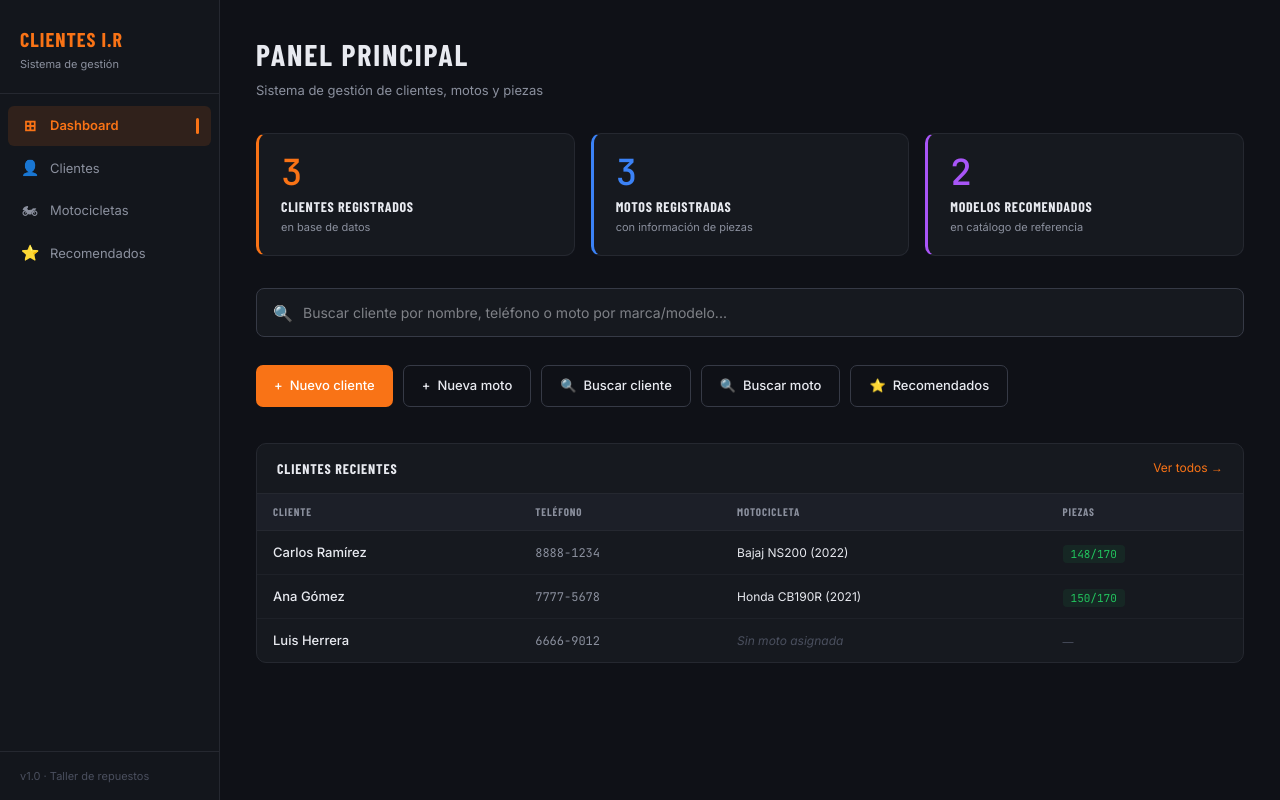
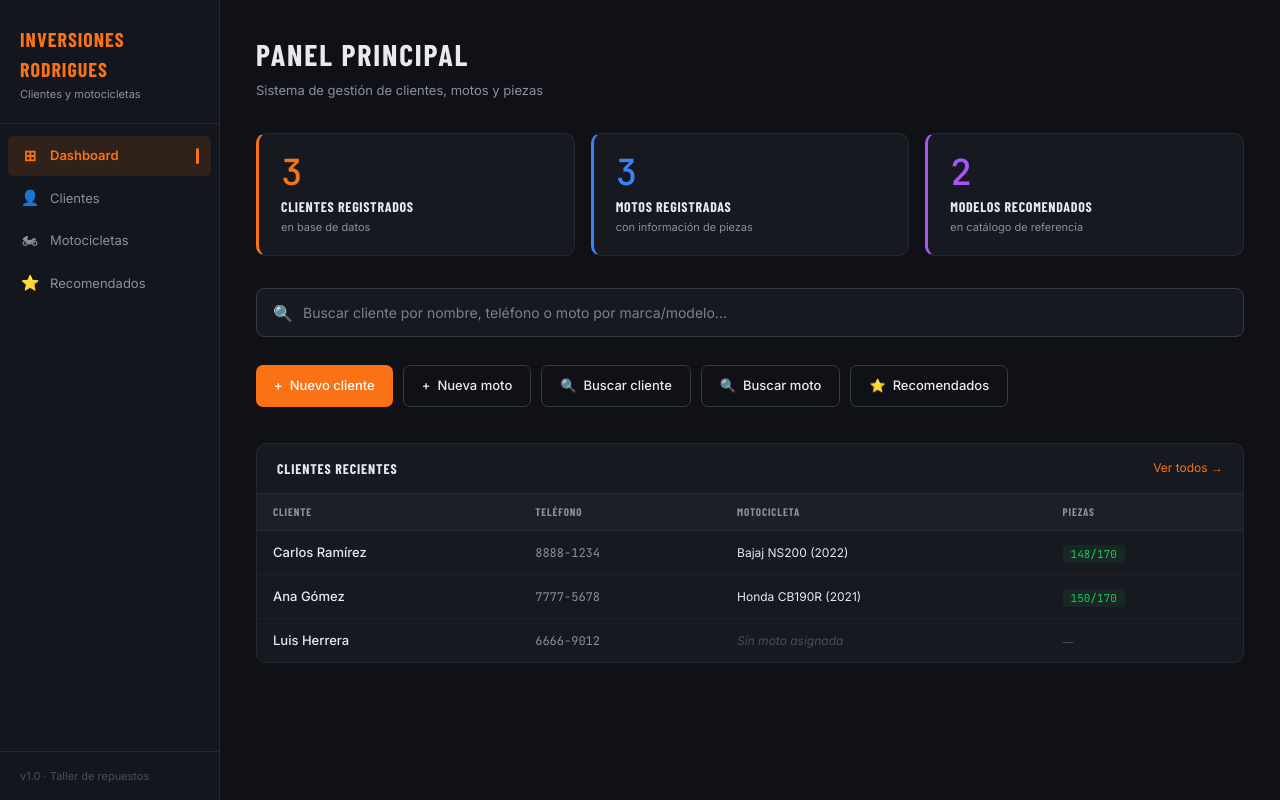
Before and after one commit to er7334766-afk/servicios-moto, a React (Vite) app: page / in a window 1280 px wide. Built offline with nearby package versions, Linux system fonts and the light colour scheme; the HTML template or start-up script is replaced by a standard one.

Commit message:
feat: rename app to Inversiones Rodrigues

```diff
--- a/electron/loading.html
+++ b/electron/loading.html
@@ -3,7 +3,7 @@
   <head>
     <meta charset="UTF-8" />
     <meta name="viewport" content="width=device-width, initial-scale=1.0" />
-    <title>Clientes I.R</title>
+    <title>Inversiones Rodrigues</title>
     <style>
       :root {
         color-scheme: dark;
@@ -62,10 +62,10 @@
   </head>
   <body>
     <main>
-      <img class="brand-logo" src="./logo.png" alt="Clientes I.R" onload="this.style.display='block'; document.querySelector('.mark').style.display='none'" />
+      <img class="brand-logo" src="./logo.png" alt="Inversiones Rodrigues" onload="this.style.display='block'; document.querySelector('.mark').style.display='none'" />
       <div class="mark" aria-hidden="true"></div>
-      <h1>Clientes I.R</h1>
-      <p>Conectando con el sistema...</p>
+      <h1>Inversiones Rodrigues</h1>
+      <p>Clientes y motocicletas · Conectando con el sistema...</p>
     </main>
   </body>
 </html>
--- a/index.html
+++ b/index.html
@@ -4,7 +4,7 @@
     <!-- figma:head-start -->
     <meta charset="UTF-8" />
     <meta name="viewport" content="width=device-width, initial-scale=1.0" />
-    <title>Clientes I.R</title>
+    <title>Inversiones Rodrigues | Clientes y motocicletas</title>
     <!-- figma:head-end -->
   </head>
   <body>
--- a/package.json
+++ b/package.json
@@ -1,5 +1,5 @@
 {
-  "name": "clientes-ir",
+  "name": "inversiones-rodrigues",
   "private": true,
   "version": "1.0.0",
   "type": "module",
@@ -35,8 +35,8 @@
     "vite": "^8.0.0"
   },
   "build": {
-    "appId": "com.clientesir.desktop",
-    "productName": "Clientes I.R",
+    "appId": "com.inversionesrodrigues.desktop",
+    "productName": "Inversiones Rodrigues",
     "directories": {
       "output": "release"
     },
--- a/src/components/Sidebar.tsx
+++ b/src/components/Sidebar.tsx
@@ -49,10 +49,10 @@ export default function Sidebar({ current, navigate }: Props) {
             textTransform: "uppercase",
           }}
         >
-          Clientes I.R
+          Inversiones Rodrigues
         </div>
         <div style={{ fontSize: 11, color: "#8b909e", marginTop: 2 }}>
-          Sistema de gestión
+          Clientes y motocicletas
         </div>
       </div>
 
```
Also changed, not shown: 1 other file (tests, documents, lock files or other folders).
